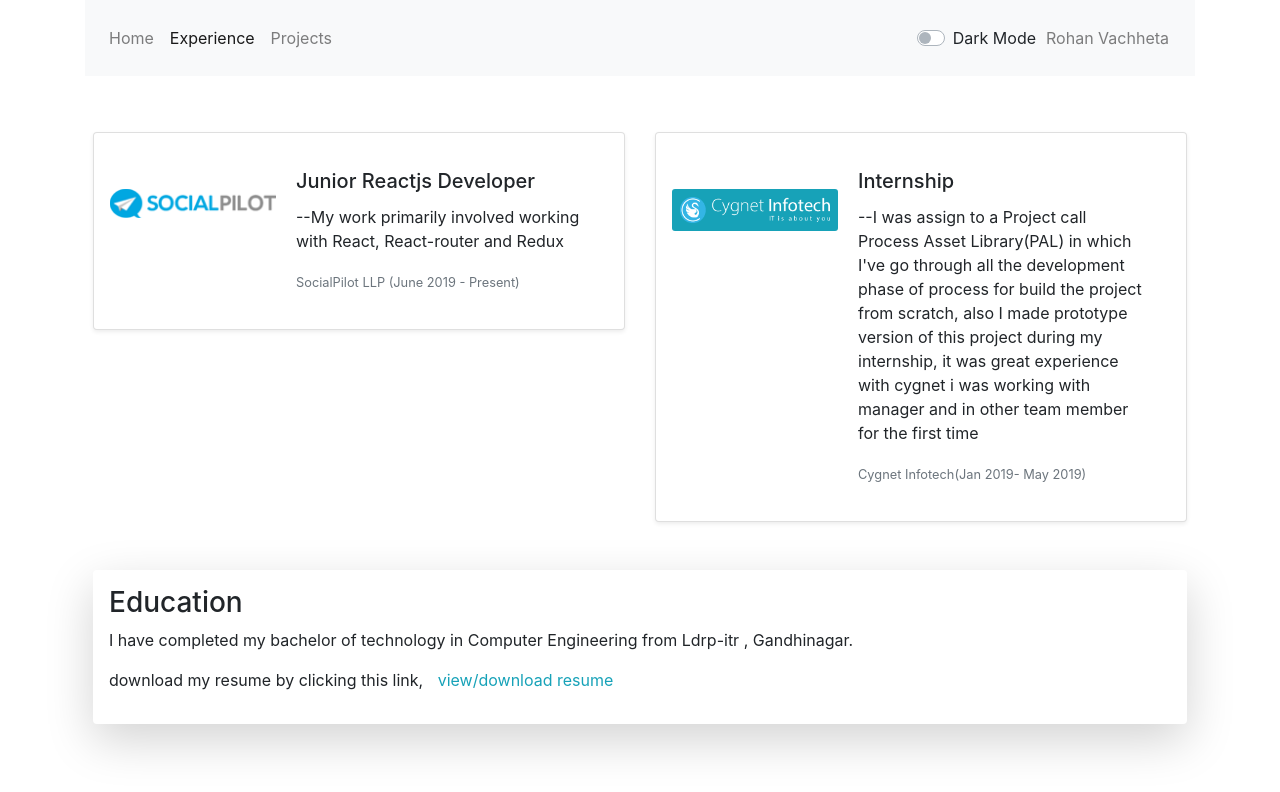
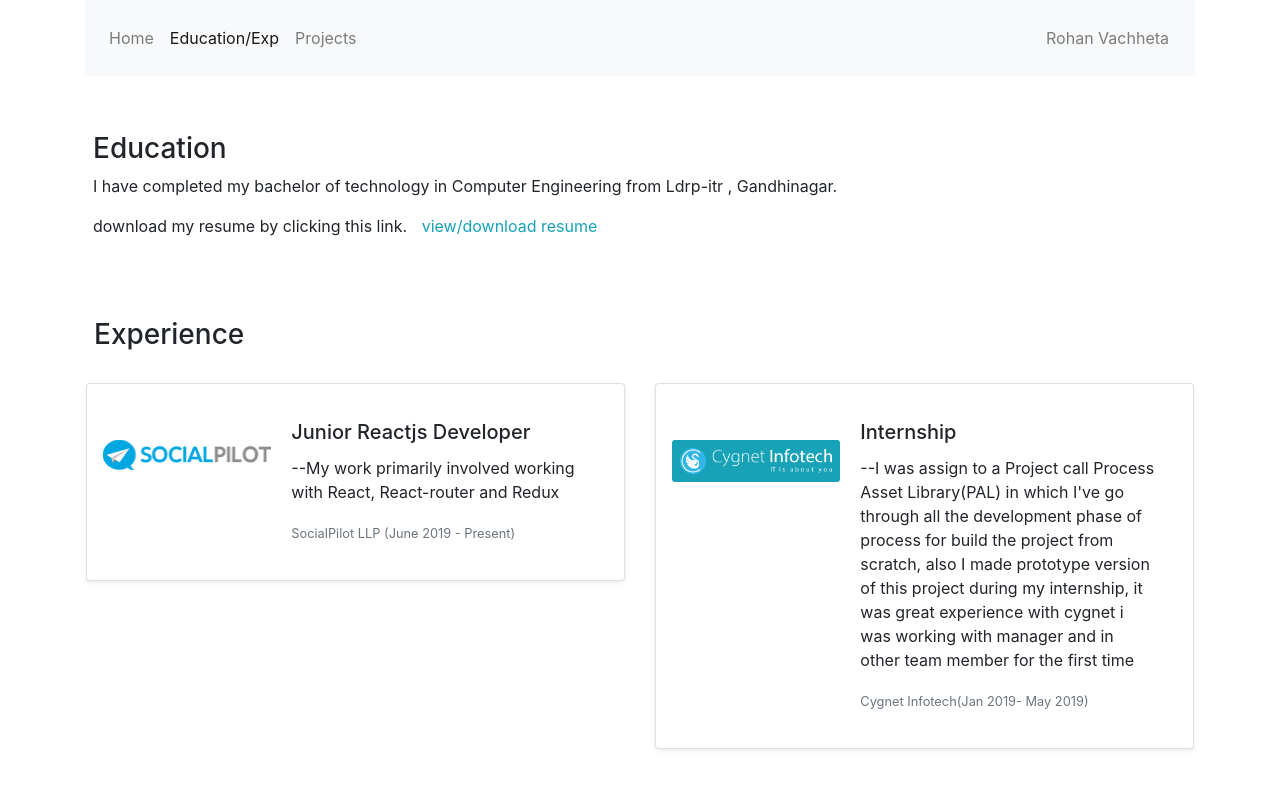
Before and after one commit to rohanvachheta/portfulio, a React (Create React App) app: page /exp in a window 1280 px wide. Shown: the top 792 px of the page. Built offline with nearby package versions, Linux system fonts and the light colour scheme; what draft-js-emoji-plugin, react-plotly.js would draw is missing.

Commit message:
change image and added link in fb linkedin

```diff
--- a/src/components/About/About.css
+++ b/src/components/About/About.css
@@ -8,6 +8,11 @@
   cursor: pointer;
 }
 
+.about--user_image {
+  width: 400px;
+  height: 400px;
+}
+
 @media only screen and (max-width: 600px) {
   .about--user_image {
     width: 350px;
--- a/src/components/About/About.js
+++ b/src/components/About/About.js
@@ -1,5 +1,6 @@
 import React from "react";
 import "./About.css";
+import portfulio from "./../../assets/portfulio.jpg";
 import LinkEditorExample from "../DraftJsExmp";
 
 function About(props) {
@@ -17,11 +18,19 @@ function About(props) {
           me leraning, capturing photos or listening Music.
         </p>
         <p className="m-2 d-inline">follow me on :</p>
-        <a target="blank" className=" linkedin text-info">
+        <a
+          target="blank"
+          href="https://www.linkedin.com/in/rohan-vachheta-42370215a/"
+          className=" linkedin text-info"
+        >
           <i class="fab fa-linkedin follow-icon"></i>
         </a>
 
-        <a target="blank" className=" facebook text-primary">
+        <a
+          target="blank"
+          href="https://www.facebook.com/rohanvachhta"
+          className=" facebook text-primary"
+        >
           <i class="fab fa-facebook-f follow-icon"></i>
         </a>
 
@@ -43,12 +52,12 @@ function About(props) {
       <div className="col col-sm-6">
         <img
           alt="we-do"
-          className="about--user_image shadow p-3 mb-5 bg-white rounded"
-          src="https://i.picsum.photos/id/1/5616/3744.jpg"
+          className="about--user_image  float-right"
+          src={portfulio}
         />
       </div>
 
-      <LinkEditorExample />
+      {/* <LinkEditorExample /> */}
     </div>
   );
 }
--- a/src/components/Education/Education.js
+++ b/src/components/Education/Education.js
@@ -8,14 +8,14 @@ function Education() {
   }
 
   return (
-    <div className={`shadow-lg p-3 mb-5  rounded ${darkModeClass}  animated fadeIn `}>
+    <div className={` ${darkModeClass}  animated fadeIn `}>
       <h3>Education</h3>
       <p>
         I have completed my bachelor of technology in Computer Engineering from
         Ldrp-itr , Gandhinagar.
       </p>
       <p>
-        download my resume by clicking this link,
+        download my resume by clicking this link.
         {"  "}
         <a class="text-info" href={Pdf} target="blank" role="button">
           view/download resume
--- a/src/components/Exp/Experience.js
+++ b/src/components/Exp/Experience.js
@@ -8,13 +8,19 @@ import cygnetLogo from "../../assets/logo-white.png";
 function Experience() {
   return (
     <div className="row p-2  animated fadeIn ">
+      <div className="col-lg-12 mb-5">
+        <Education />
+      </div>
+      <h3 className="p-3">Experience</h3>
+      <div className="row p-2">
         <CardComponent
           title="Junior Reactjs Developer"
           description="--My work primarily involved working with React, React-router and Redux"
           time="SocialPilot LLP (June 2019 - Present)"
           image={socialpilotLogo}
-        link='https://www.socialpilot.co/'
+          link="https://www.socialpilot.co/"
         />
+
         <CardComponent
           title="Internship"
           description="--I was assign to a Project call Process Asset Library(PAL) in which I've go through
@@ -25,10 +31,8 @@ with manager and in other team member for the first time"
           time="Cygnet Infotech(Jan 2019- May 2019)"
           image={cygnetLogo}
           imageClass="bg-info p-2"
-        link='https://www.cygnet-infotech.com/'
+          link="https://www.cygnet-infotech.com/"
         />
-      <div className="col-lg-12">
-        <Education />
       </div>
     </div>
   );
--- a/src/components/Projects/Project.js
+++ b/src/components/Projects/Project.js
@@ -6,29 +6,29 @@ const projectsArray = [
     title: "Process Asset Library(PAL)",
     smallTitle: "Summer Internship project",
     desription:
-      "For Managing Asset in an Organization this Web Application was created ,In which for front-end We have Used React-redux and back-end was Managed By flask-rest full Api ,In which It was Connected With PostgreSQL. Here this project was Build with different react popular libraries like react-redux, redux-thunk ,reduxform,React Bootstrap etc."
+      "For Managing Asset in an Organization this Web Application was created ,In which for front-end We have Used React-redux and back-end was Managed By flask-rest full Api ,In which It was Connected With PostgreSQL. Here this project was Build with different react popular libraries like react-redux, redux-thunk ,reduxform,React Bootstrap etc.",
   },
   {
     image: "",
     title: "Local Services Android App",
     smallTitle: "Last Semester Project (Android,java,MongoDb,node js)",
     desription:
-      "This application will give you authority to create local services for vehicle management in your relative location and also helps other to book that service.In This Project I have Implemented Google Map API which was Integration with own latitude longitude values for making marker related things on map.I have also Used Retrofit,Fire-base and other libraries and for back-end I have Used Node with mongoDb ."
+      "This application will give you authority to create local services for vehicle management in your relative location and also helps other to book that service.In This Project I have Implemented Google Map API which was Integration with own latitude longitude values for making marker related things on map.I have also Used Retrofit,Fire-base and other libraries and for back-end I have Used Node with mongoDb .",
   },
   {
     image: "",
     title: "Real time web app with socket io",
     smallTitle: "(node js ,mongoose,socket io,express,moment)",
     desription:
-      "This application gives Us chat room which is basically use socket and node js combination where front end was created with express.js .where you have to enter in particulate room for chatting with other joiner's in that chat room"
+      "This application gives Us chat room which is basically use socket and node js combination where front end was created with express.js .where you have to enter in particulate room for chatting with other joiner's in that chat room",
   },
   {
     image: "",
     title: "Blogger And News Android App",
     smallTitle: "6th Semester Project (Android,java,firebase)",
     desription:
-      "This application I have implemented Android with FireBase for first time In which i have used firebase for authentication ,Cloud storage and Cloud Notification in android mobile phone. Also here In this project I have Used Blogger Api for getting blog post's from the blogger."
-  }
+      "This application I have implemented Android with FireBase for first time In which i have used firebase for authentication ,Cloud storage and Cloud Notification in android mobile phone. Also here In this project I have Used Blogger Api for getting blog post's from the blogger.",
+  },
 ];
 
 const Project = () => {
--- a/src/components/navBar/NavBar.jsx
+++ b/src/components/navBar/NavBar.jsx
@@ -44,7 +44,7 @@ const NavBar = () => {
             </li>
             <li className="nav-item ">
               <NavLink className="nav-link " to="/exp">
-                Experience
+                Education/Exp
               </NavLink>
             </li>
             <li className="nav-item">
@@ -54,7 +54,7 @@ const NavBar = () => {
             </li>
           </ul>
 
-          <div className="custom-control custom-switch">
+          {/* <div className="custom-control custom-switch">
             <input
               type="checkbox"
               className="custom-control-input"
@@ -65,7 +65,7 @@ const NavBar = () => {
             <label className="custom-control-label" htmlFor="customSwitch1">
               Dark Mode
             </label>
-          </div>
+          </div> */}
           <a>
             <span className="navbar-text">Rohan Vachheta</span>
           </a>
```
Also changed, not shown: src/assets/portfulio.jpg (added). Lines whose indentation alone changed are shown as unchanged.
